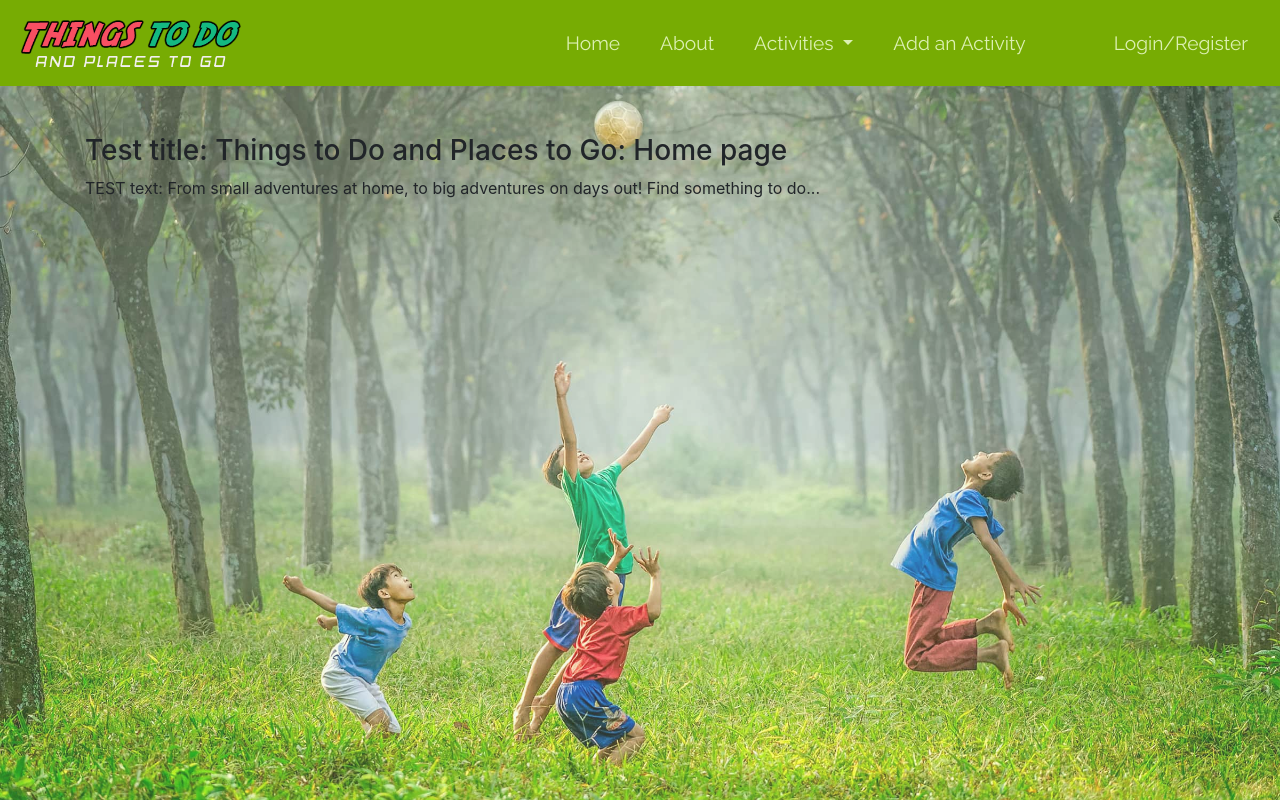
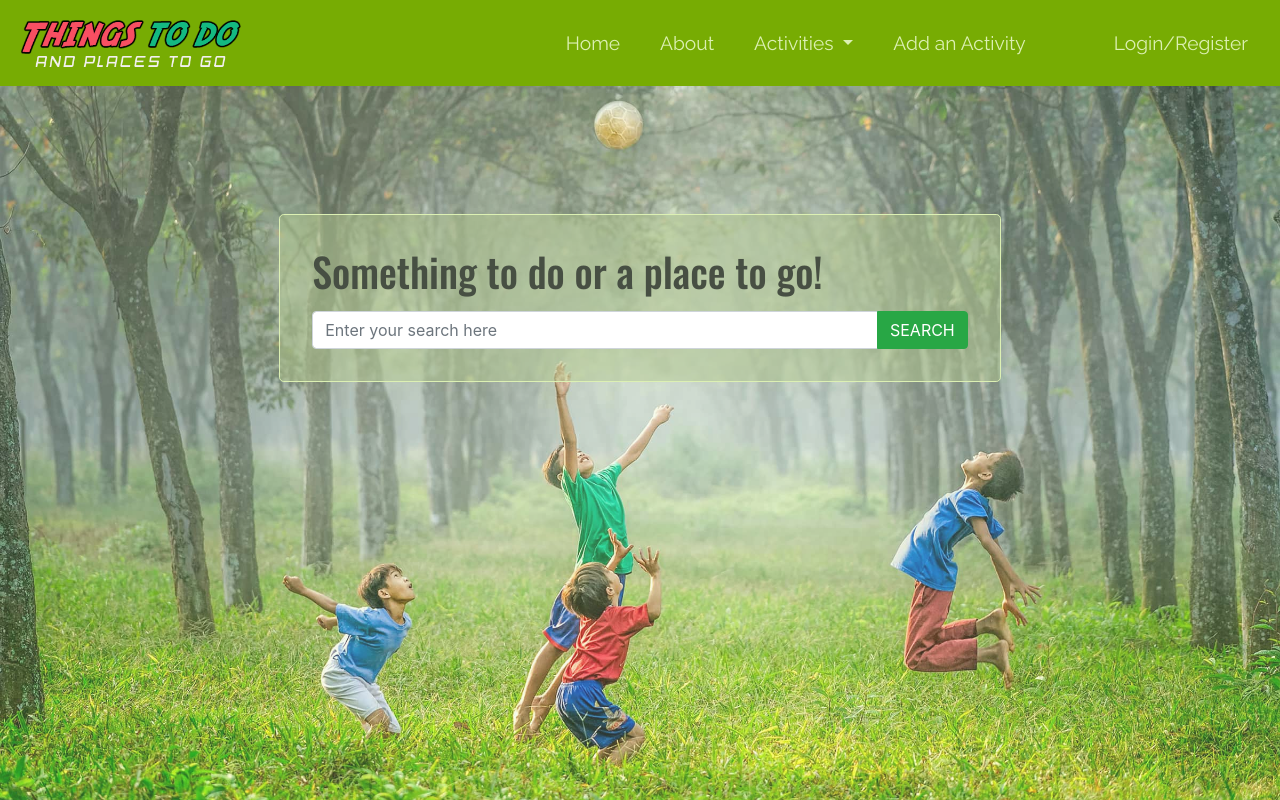
Before and after one commit to devtoguk/milestone-3-THINGS-TO-DO, a Flask app: page / in a window 1280 px wide. Run offline with Flask 2, Linux system fonts and the light colour scheme; parts of the project's set-up code (start-up, migrations or seed data) failed here and were passed over; some libraries are stand-ins or nearby versions.

Commit message:
Add search text jumbotron to home page & style

```diff
--- a/static/css/style.css
+++ b/static/css/style.css
@@ -5,6 +5,8 @@
     --themeSuperLightGreen: rgb(220, 240, 179);
     --themeRed: rgb(240,10,10);
     --themeSeaGreen: rgb(180, 201, 144);
+    --themeTranSeaGreen: rgb(180, 201, 144, 0.5);
+    --themeTreeBrown: rgb(71, 79, 67);
 }
 
 body {
@@ -45,6 +47,12 @@
     background-color: rgba(255,255,255,.5);
 }
 
+/* Helpers */
+
+.border__highlight {
+    border: 1px solid var(--themeSuperLightGreen)
+}
+
 /* Hero image */
 .hero__image {
     position: fixed;
@@ -58,6 +66,23 @@
     background-size: cover;
     background-position: center;
     opacity: 0.8;
+}
+
+/* Home page */
+/* Jumbotron */
+
+.jumbotron {
+    width: 94%;
+    margin-top: 8rem;
+    padding: 2rem;
+    background: var(--themeTranSeaGreen);
+}
+
+.jumbotron h1 {
+    margin-bottom: 1rem;
+    color: var(--themeTreeBrown);
+    font-family: 'Oswald', sans-serif;
+    font-size: 2.5rem;
 }
 
 /* Form defaults */
@@ -111,6 +136,10 @@
 
 /* Large devices (desktops, 992px and up) */
 @media (min-width: 992px) {
+.jumbotron {
+    width: 65%;
+}
+
 .login__form-width {
     width: 70%;
 }
--- a/templates/index.html
+++ b/templates/index.html
@@ -1,8 +1,15 @@
 {% extends "base.html" %}
 {% block content %}
 
-    <h3 class="">Test title: {{ page_title }}</h3>
-
-    <p>TEST text: {{ page_description }} </p>
+<div class="jumbotron search__bg border__highlight mx-auto">
+    <h1 class="">Something to do or a place to go!</h1>
+    <div class="input-group flex-nowrap">
+        <input type="text" class="form-control" placeholder="Enter your search here" aria-label="search_text" aria-describedby="addon-wrapping">
+        <div class="input-group-append">
+            <!-- <span class="input-group-text" id="addon-wrapping">SEARCH</span> -->
+            <button class="btn btn-success">SEARCH</button>
+        </div>
+    </div>
+</div>
 
 {% endblock %}
```
